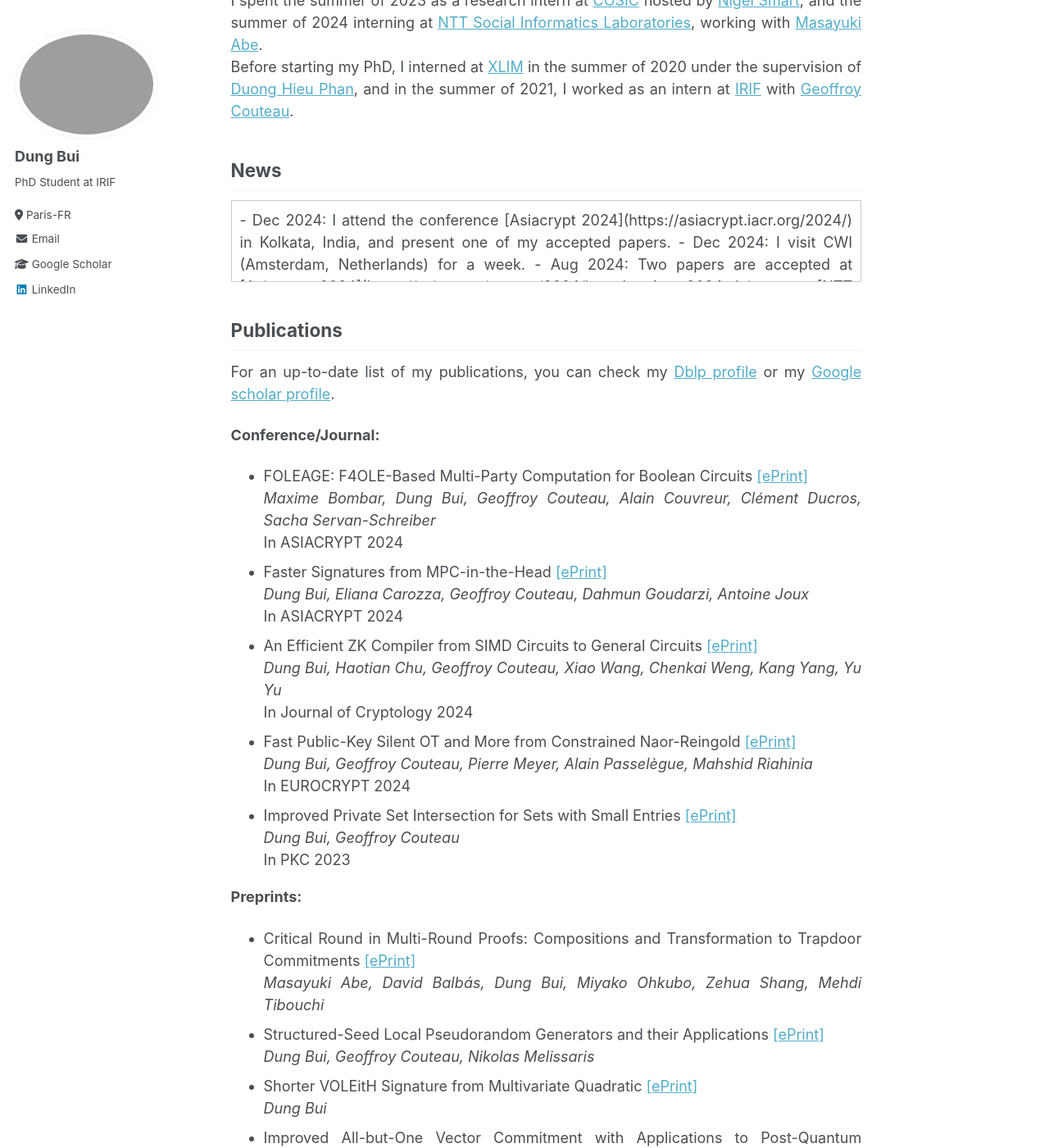
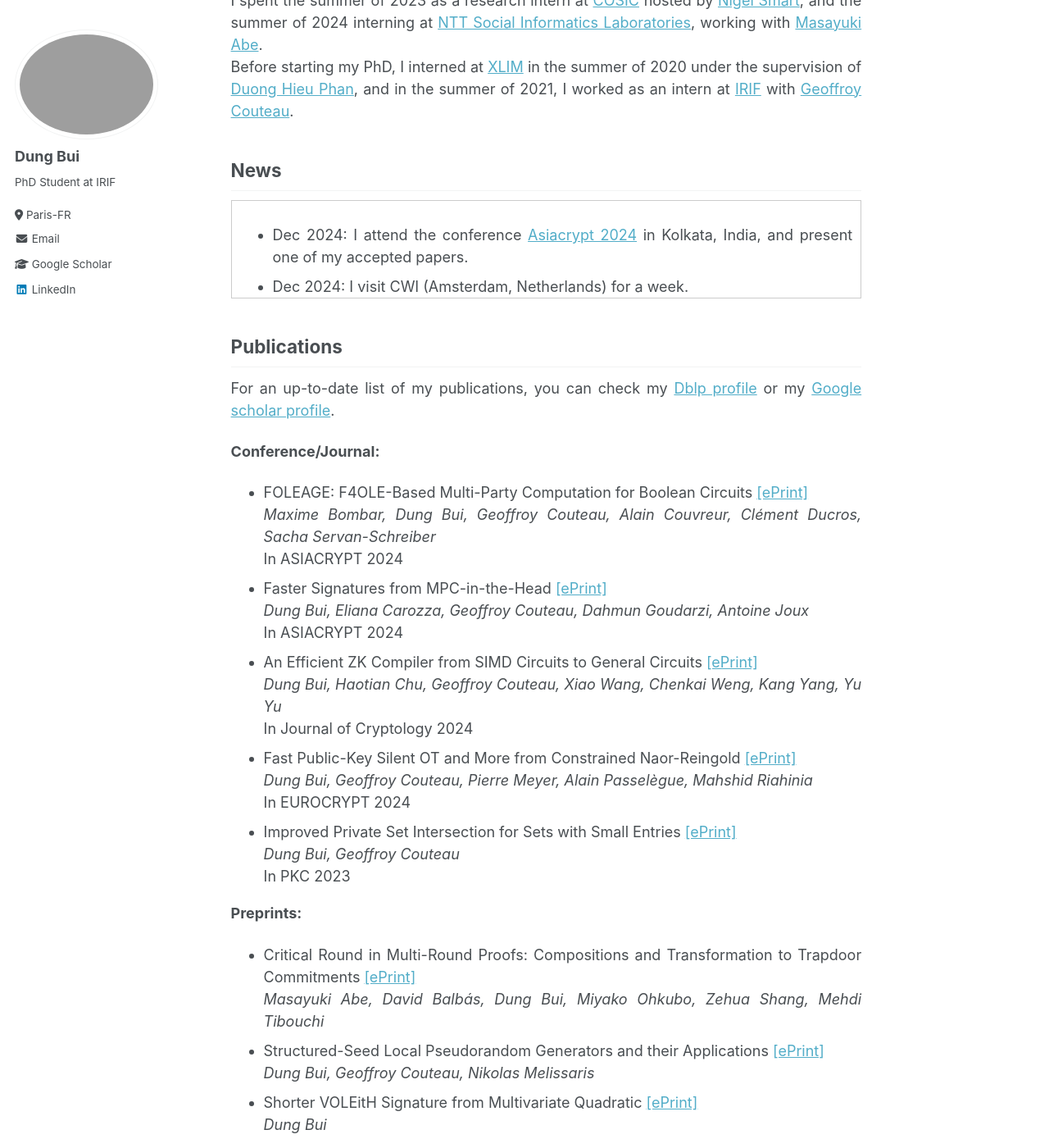
Before and after one commit to dungbui15/dungbui15.github.io, a Jekyll site: the page built from _pages/about.md, in a window 1280 px wide and 1400 px high, scrolled down 431 px. Shown: the whole window at 82% size. Built offline with Jekyll 4.4.1, drawn with Linux system fonts in a browser that asks for light colours.

Commit message:
Update about.md

```diff
--- a/_pages/about.md
+++ b/_pages/about.md
@@ -18,7 +18,7 @@ div {
     .scrollable {
       width: 100%;           /* Set the width to match the page width */
       max-width: 100%;       /* Prevent overflow beyond the page width */
-      height: 100px;         /* Fixed height for vertical scrolling */
+      height: 120px;         /* Fixed height for vertical scrolling */
       overflow-y: scroll;    /* Enable vertical scrolling */
       border: 1px solid #ccc; /* Optional: Add a border for visibility */
       box-sizing: border-box; /* Include padding and border in the width */
@@ -36,10 +36,12 @@ Before starting my PhD, I interned at [XLIM](https://www.xlim.fr/en) in the summ
 
 ## News
 <div class="scrollable">
-  - Dec 2024: I attend the conference [Asiacrypt 2024](https://asiacrypt.iacr.org/2024/) in Kolkata, India, and present one of my accepted papers.
-  - Dec 2024: I visit CWI (Amsterdam, Netherlands) for a week.
-  - Aug 2024: Two papers are accepted at [Asiacrypt 2024](https://asiacrypt.iacr.org/2024/).
-  - Jun-Aug 2024: I intern at [NTT Social Informatics Laboratories](https://www.rd.ntt/e/sil/), working with [Masayuki Abe](https://security-kouza.github.io/nanacov/).
+  <ul>
+    <li>Dec 2024: I attend the conference <a href="https://asiacrypt.iacr.org/2024/">Asiacrypt 2024</a> in Kolkata, India, and present one of my accepted papers.</li>
+    <li>Dec 2024: I visit CWI (Amsterdam, Netherlands) for a week.</li>
+    <li>Aug 2024: Two papers are accepted at <a href="https://asiacrypt.iacr.org/2024/">Asiacrypt 2024</a>.</li>
+    <li>Jun-Aug 2024: I intern at <a href="https://www.rd.ntt/e/sil/">NTT Social Informatics Laboratories</a>, working with <a href="https://security-kouza.github.io/nanacov/">Masayuki Abe</a>.</li>
+  </ul>
 </div>
 
 ## Publications
```
